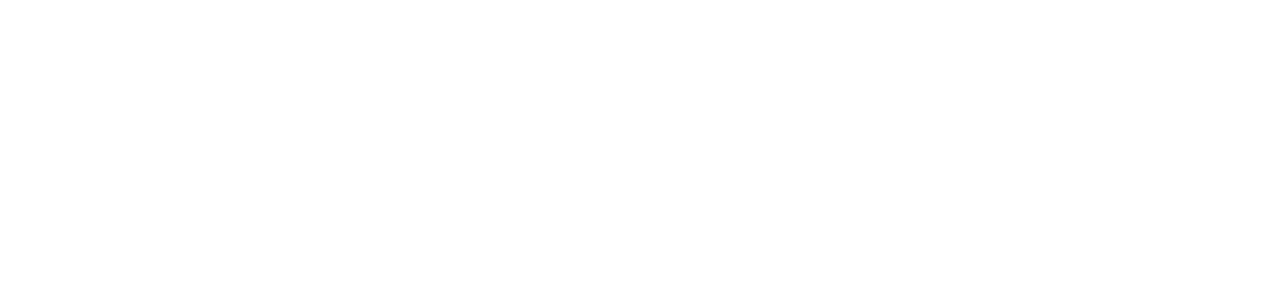
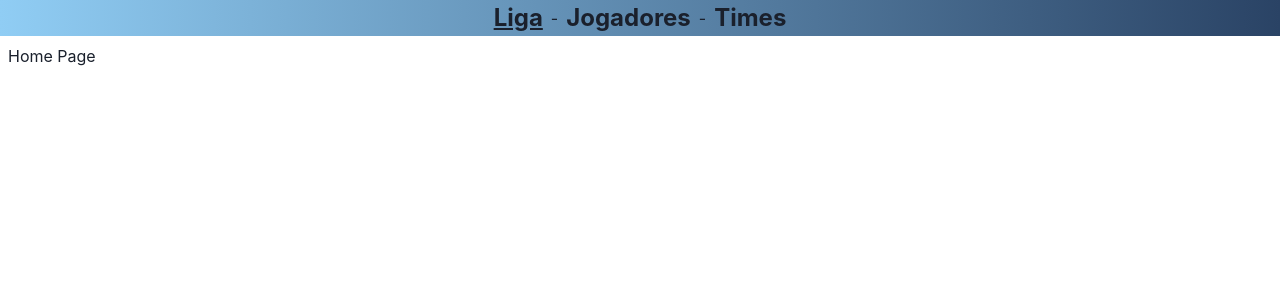
Before and after one commit to brunofleal/lped-web, a React (Create React App) app in the folder frontend/: page / in a window 1280 px wide. Shown: the top 300 px of the page. Built offline with nearby package versions, Linux system fonts and the light colour scheme.

Commit message:
Add initial page structure

```diff
--- /dev/null
+++ b/frontend/src/components/PageWrapper/PageWrapper.tsx
@@ -0,0 +1,37 @@
+import { Box, Breadcrumb, BreadcrumbItem, BreadcrumbLink, VStack } from '@chakra-ui/react';
+import React from 'react';
+import { FC } from 'react';
+import { Outlet, useLocation } from 'react-router-dom';
+
+import routes from '../../shared/routes';
+
+const PageWrapper: FC = () => {
+    const { pathname } = useLocation();
+    const linkProps = (route: string) => {
+        return {
+            href: route, textDecoration: pathname === route ? 'underline' : 'none', fontSize: 24, fontWeight: 'bold', _hover: { color: 'white' },
+        };
+    };
+
+    return <Box mb={2} h='calc(97vh)'>
+        <VStack bgGradient='linear(to-r, blue.200, blue.800)'>
+            <Breadcrumb separator='-'>
+                <BreadcrumbItem>
+                    <BreadcrumbLink {...linkProps(routes.HomePage.path)}>Liga</BreadcrumbLink>
+                </BreadcrumbItem>
+
+                <BreadcrumbItem>
+                    <BreadcrumbLink {...linkProps(routes.PlayersPage.path)} href={routes.PlayersPage.path}>Jogadores</BreadcrumbLink>
+                </BreadcrumbItem>
+
+                <BreadcrumbItem>
+                    <BreadcrumbLink {...linkProps(routes.TeamsPage.path)} href={routes.TeamsPage.path}>Times</BreadcrumbLink>
+                </BreadcrumbItem>
+            </Breadcrumb></VStack>
+        <Box bgColor={'white'} w={'100%'} p={2}>
+            <Outlet />
+        </Box >
+    </Box>;
+};
+
+export default PageWrapper;
--- a/frontend/src/index.tsx
+++ b/frontend/src/index.tsx
@@ -1,5 +1,5 @@
 import React from 'react';
-import {createRoot} from 'react-dom/client';
+import { createRoot } from 'react-dom/client';
 
 import App from './App';
 import reportWebVitals from './reportWebVitals';
--- a/frontend/src/pages/HomePage/HomePage.tsx
+++ b/frontend/src/pages/HomePage/HomePage.tsx
@@ -1,7 +1,8 @@
+import { Text } from '@chakra-ui/react';
 import React from 'react';
 
 const HomePage = () => {
-
+    return <Text>Home Page</Text>;
 };
 
 export default HomePage;
--- /dev/null
+++ b/frontend/src/pages/PlayersPage/PlayersPage.tsx
@@ -0,0 +1,8 @@
+import { Text } from '@chakra-ui/react';
+import React from 'react';
+
+const PlayersPage = () => {
+    return <Text>Players Page</Text>;
+};
+
+export default PlayersPage;
--- /dev/null
+++ b/frontend/src/pages/TeamsPage/TeamsPage.tsx
@@ -0,0 +1,8 @@
+import { Text } from '@chakra-ui/react';
+import React from 'react';
+
+const TeamsPage = () => {
+    return <Text>Teams Page</Text>;
+};
+
+export default TeamsPage;
--- a/frontend/src/reportWebVitals.ts
+++ b/frontend/src/reportWebVitals.ts
@@ -1,8 +1,8 @@
-import {ReportHandler} from 'web-vitals';
+import { ReportHandler } from 'web-vitals';
 
 const reportWebVitals = (onPerfEntry?: ReportHandler) => {
     if (onPerfEntry && onPerfEntry instanceof Function) {
-        import('web-vitals').then(({getCLS, getFID, getFCP, getLCP, getTTFB}) => {
+        import('web-vitals').then(({ getCLS, getFID, getFCP, getLCP, getTTFB }) => {
             getCLS(onPerfEntry);
             getFID(onPerfEntry);
             getFCP(onPerfEntry);
--- /dev/null
+++ b/frontend/src/shared/routes.ts
@@ -0,0 +1,16 @@
+const routes = {
+    HomePage: {
+        path: '/',
+    },
+    PlayersPage: {
+        path: '/teams',
+    },
+    TeamsPage: {
+        path: '/players',
+    },
+    ManagementPage: {
+        path: '/management',
+    },
+};
+
+export default routes;
```
Also changed, not shown: frontend/src/App.tsx (+5 -3 lines), frontend/src/shared/router.tsx (added, +35 -0 lines), frontend/tsconfig.json (+8 -2 lines), frontend/.eslintrc.js.
